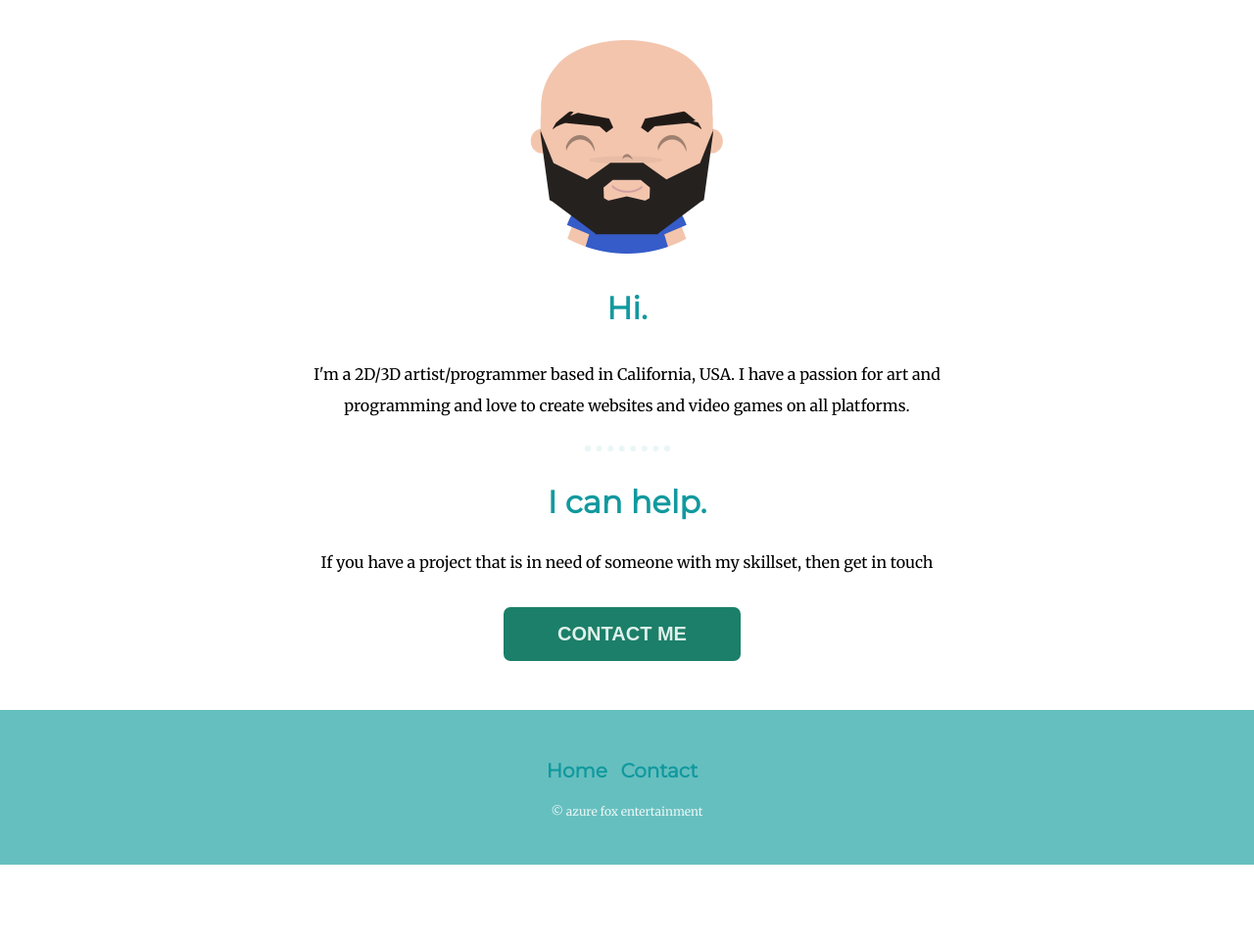
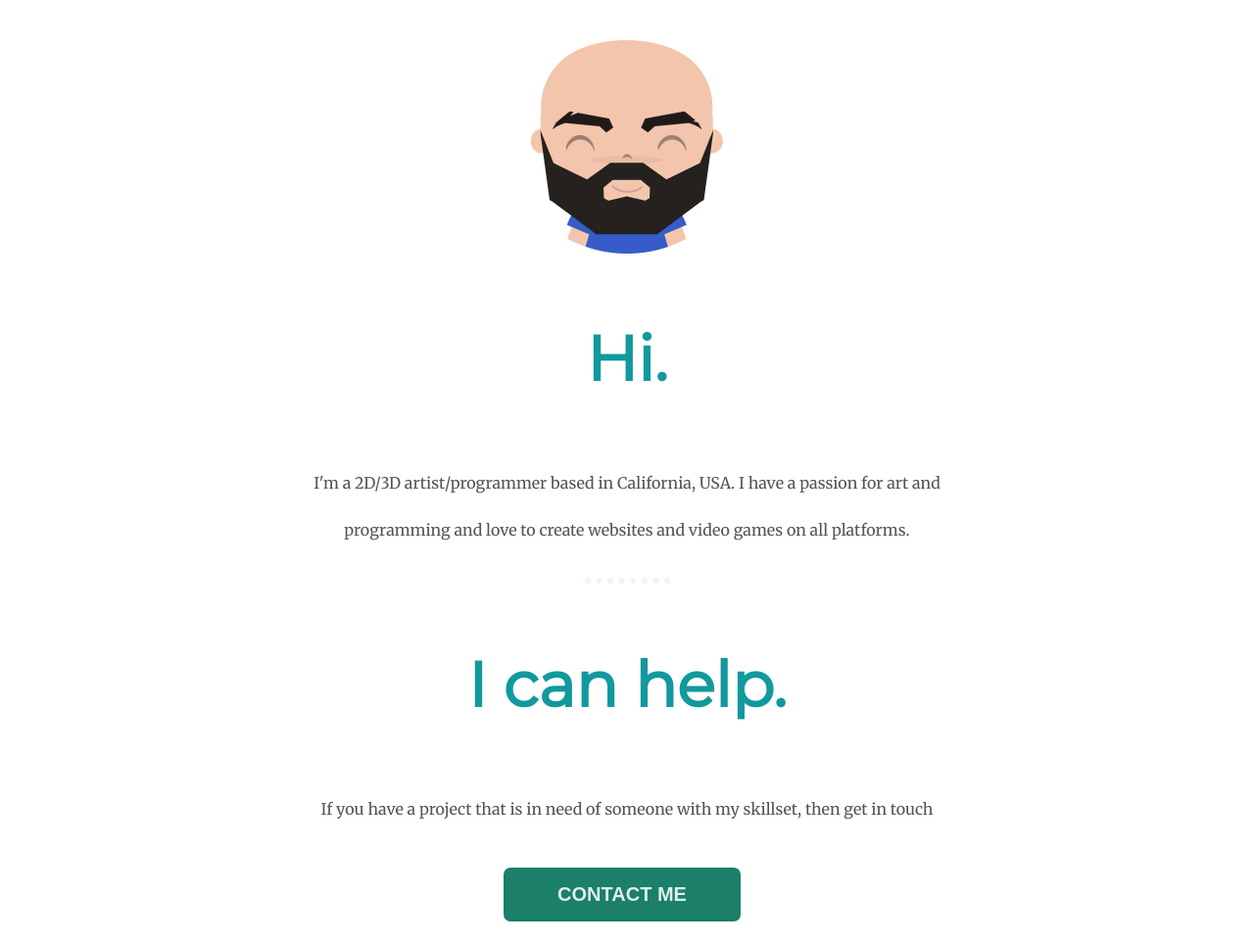
Before and after one commit to Leinad-Dev/cv, a plain HTML site: page index.html in a window 1280 px wide. Shown: the part 777-1740 px from the top of the page at 98% size. Before the commit the page ends 1660 px from the top, so only its background shows below. Drawn offline with Linux system fonts and the light colour scheme.

Commit message:
css pass

```diff
--- a/css/styles.css
+++ b/css/styles.css
@@ -55,7 +55,7 @@ h2
 h3
 {
   color: #11999E;
-    font-size: 200%;
+    font-size: 4rem;
     font-family: 'Montserrat', sans-serif;
 }
 hr
@@ -81,6 +81,11 @@ a:hover
   color: #EAF6F6 ;
 }
 
+p
+{
+  line-height: 3rem;
+  color: #545454;
+}
 .flaver-text
 {
   position: relative;
@@ -163,6 +168,14 @@ margin-left: 10px;
 
 
 }
+
+.hi-text
+{
+
+
+  text-align: center;
+
+}
 .contact-message
 {
   padding-bottom: 20px;
@@ -171,22 +184,18 @@ margin-left: 10px;
 {
   background-color: #66BFBF;
   padding: 50px 0px 25px 0px;
+  font-size: 150%;
 }
-
+.bottom-container a
+{
+  margin: 0 20px;
+}
 .intro-text
 {
   position: sticky;
   margin-bottom: +60px;
 }
-.hi-text
-{
 
-
-  line-height: 2rem;
-  text-align: center;
-
-
-}
 .top-cloud
 {
   position: absolute;
@@ -250,7 +259,7 @@ margin-left: 10px;
 .copyright
 {
   color: #EAF6F6;
-  font-size: 75%;
+  font-size: 100%;
   padding: 10px 0px;
 }
 
```
